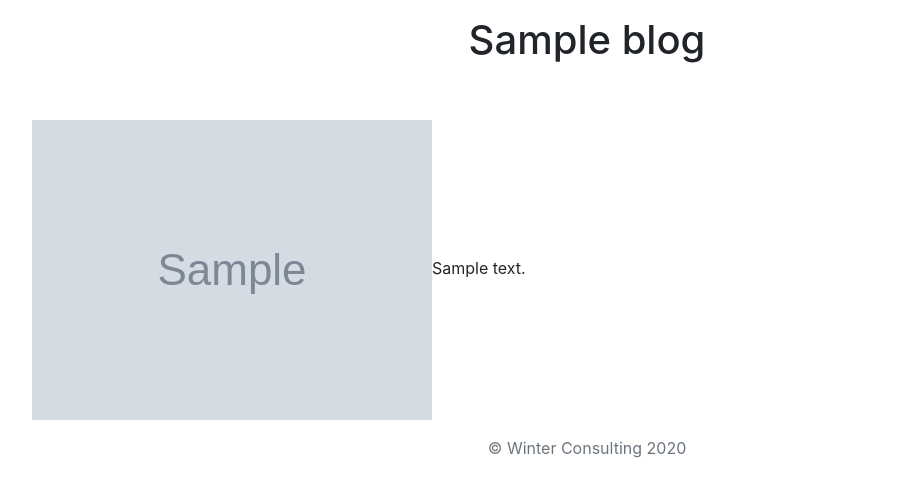
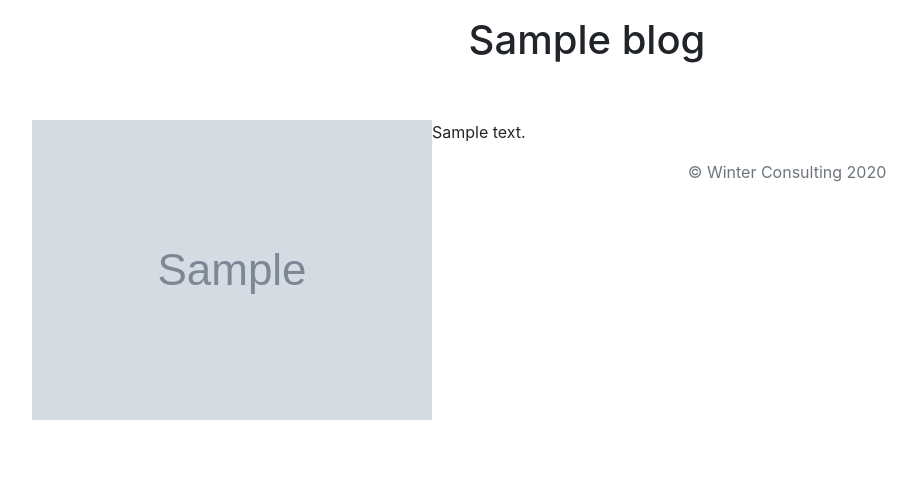
Before and after one commit to shanewin/portfolio-project, a Django app: template blog/templates/blog/detail.html in a window 1280 px wide. Shown: the part 56-553 px from the top of the page, without its empty margins (53-970 px from the left). Run offline with Django 3.2, Linux system fonts and the light colour scheme; the template is opened without the code that fills it: most values are stand-ins (such as "Sample title", 1, 10 or a date in 2020); grey boxes marked "Sample" are stand-in pictures; data that the repository does not hold is empty; some libraries are stand-ins or nearby versions.

Commit message:
Change Template for Detail Blog - Image 4

```diff
--- a/blog/templates/blog/detail.html
+++ b/blog/templates/blog/detail.html
@@ -71,7 +71,7 @@
 
 <br />
 <br />
-<p><img class="img-fluid" src="{{ blog.image.url }}" ALIGN=”left” />{{ blog.body }}</p>
+<p><img class="img-fluid" src="{{ blog.image.url }}" style="float: left;" />{{ blog.body }}</p>
 
 </div>
 </main>
```
